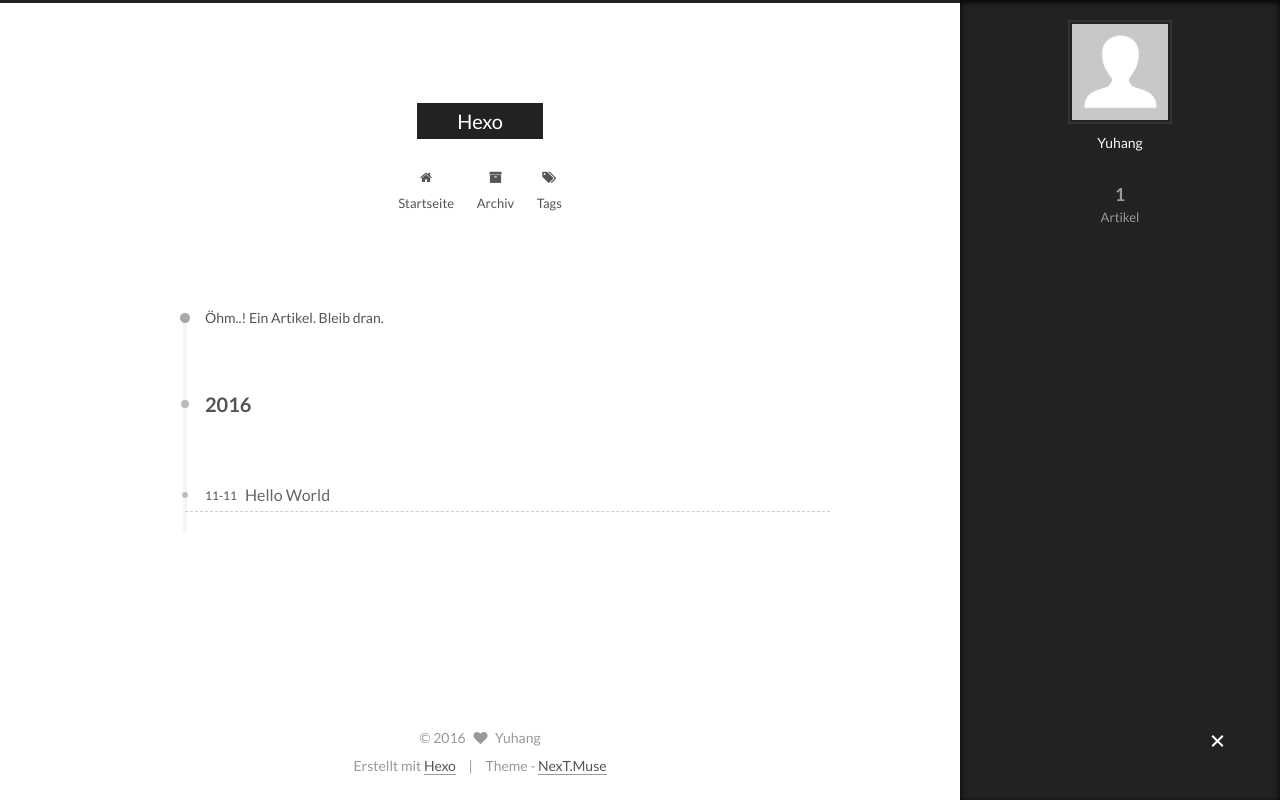
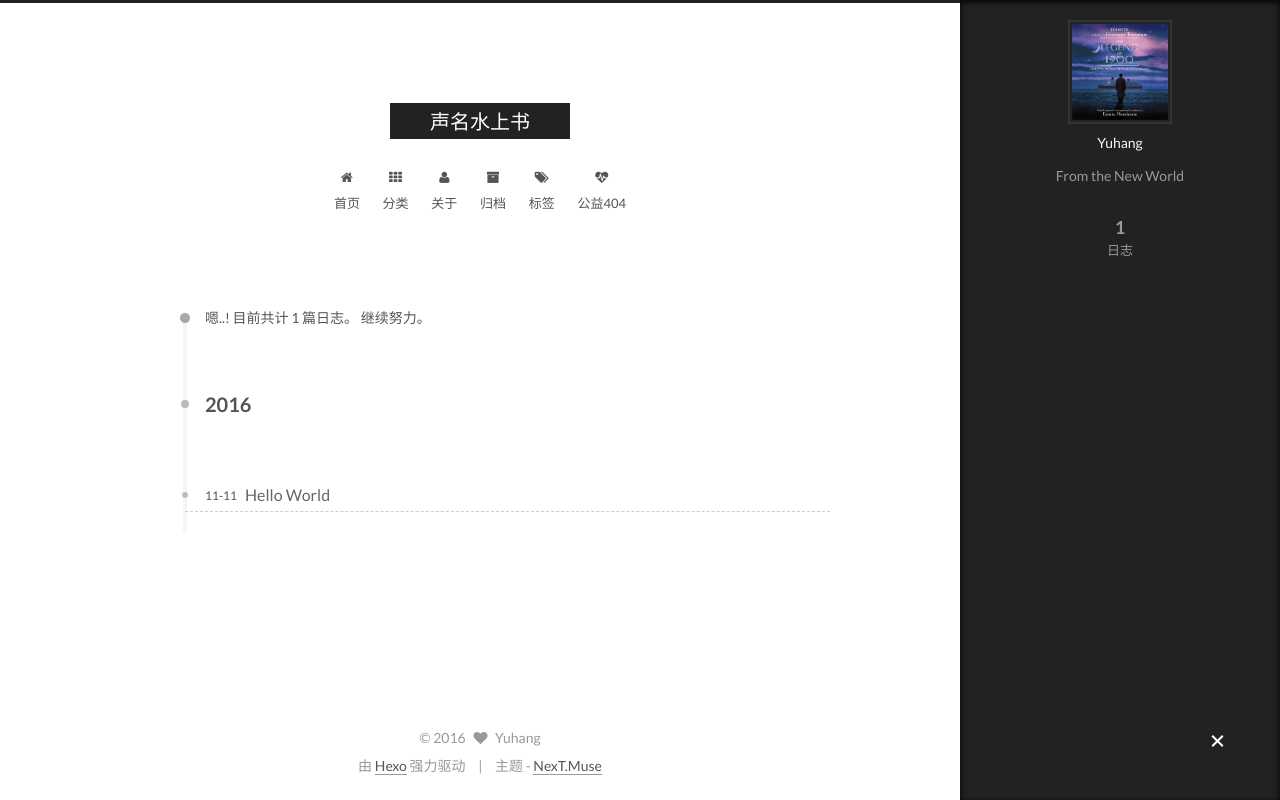
Before and after one commit to smileternity/smileternity.github.io, a plain HTML site: page archives/2016/11/index.html in a window 1280 px wide. Both pictures are taken after a click on the element 1217 px from the left and 742 px from the top of the page. Drawn offline with Linux system fonts and the light colour scheme.

Commit message:
Site updated: 2016-11-11 20:27:03

```diff
--- a/archives/2016/11/index.html
+++ b/archives/2016/11/index.html
@@ -84,12 +84,15 @@
 
 
 
+<meta name="description" content="From the New World">
 <meta property="og:type" content="website">
-<meta property="og:title" content="Hexo">
+<meta property="og:title" content="声名水上书">
 <meta property="og:url" content="https://smileternity.github.io/archives/2016/11/index.html">
-<meta property="og:site_name" content="Hexo">
+<meta property="og:site_name" content="声名水上书">
+<meta property="og:description" content="From the New World">
 <meta name="twitter:card" content="summary">
-<meta name="twitter:title" content="Hexo">
+<meta name="twitter:title" content="声名水上书">
+<meta name="twitter:description" content="From the New World">
 
 
 
@@ -102,15 +105,15 @@
     motion: true,
     duoshuo: {
       userId: 0,
-      author: 'Author'
+      author: '博主'
     }
   };
 </script>
 
-  <title> Archiv | Hexo </title>
+  <title> 归档 | 声名水上书 </title>
 </head>
 
-<body itemscope itemtype="http://schema.org/WebPage" lang="">
+<body itemscope itemtype="http://schema.org/WebPage" lang="zh-Hans">
 
 
 
@@ -138,7 +141,7 @@
   <div class="custom-logo-site-title">
     <a href="/"  class="brand" rel="start">
       <span class="logo-line-before"><i></i></span>
-      <span class="site-title">Hexo</span>
+      <span class="site-title">声名水上书</span>
       <span class="logo-line-after"><i></i></span>
     </a>
   </div>
@@ -165,7 +168,27 @@
 
               <i class="menu-item-icon fa fa-fw fa-home"></i> <br />
 
-            Startseite
+            首页
+          </a>
+        </li>
+
+
+        <li class="menu-item menu-item-categories">
+          <a href="/categories" rel="section">
+
+              <i class="menu-item-icon fa fa-fw fa-th"></i> <br />
+
+            分类
+          </a>
+        </li>
+
+
+        <li class="menu-item menu-item-about">
+          <a href="/about" rel="section">
+
+              <i class="menu-item-icon fa fa-fw fa-user"></i> <br />
+
+            关于
           </a>
         </li>
 
@@ -175,7 +198,7 @@
 
               <i class="menu-item-icon fa fa-fw fa-archive"></i> <br />
 
-            Archiv
+            归档
           </a>
         </li>
 
@@ -185,7 +208,17 @@
 
               <i class="menu-item-icon fa fa-fw fa-tags"></i> <br />
 
-            Tags
+            标签
+          </a>
+        </li>
+
+
+        <li class="menu-item menu-item-commonweal">
+          <a href="/404.html" rel="section">
+
+              <i class="menu-item-icon fa fa-fw fa-heartbeat"></i> <br />
+
+            公益404
           </a>
         </li>
 
@@ -215,7 +248,7 @@
 
 
 
-      Öhm..! Ein Artikel. Bleib dran.
+      嗯..! 目前共计 1 篇日志。 继续努力。
     </span>
 
 
@@ -296,16 +329,16 @@
       <section class="site-overview sidebar-panel  sidebar-panel-active ">
         <div class="site-author motion-element" itemprop="author" itemscope itemtype="http://schema.org/Person">
           <img class="site-author-image" itemprop="image"
-               src="/images/avatar.gif"
+               src="/images/avatar.jpg"
                alt="Yuhang" />
           <p class="site-author-name" itemprop="name">Yuhang</p>
-          <p class="site-description motion-element" itemprop="description"></p>
+          <p class="site-description motion-element" itemprop="description">From the New World</p>
         </div>
         <nav class="site-state motion-element">
           <div class="site-state-item site-state-posts">
             <a href="/archives">
               <span class="site-state-item-count">1</span>
-              <span class="site-state-item-name">Artikel</span>
+              <span class="site-state-item-name">日志</span>
             </a>
           </div>
 
@@ -352,11 +385,11 @@
 </div>
 
 <div class="powered-by">
-  Erstellt mit  <a class="theme-link" href="http://hexo.io">Hexo</a>
+  由 <a class="theme-link" href="http://hexo.io">Hexo</a> 强力驱动
 </div>
 
 <div class="theme-info">
-  Theme -
+  主题 -
   <a class="theme-link" href="https://github.com/iissnan/hexo-theme-next">
     NexT.Muse
   </a>
```
Also changed, not shown: 2016/11/11/hello-world/index.html (+46 -16 lines), archives/2016/index.html (+49 -16 lines), archives/index.html (+49 -16 lines), index.html (+49 -16 lines), images/avatar.gif (deleted), images/avatar.jpg (added).
